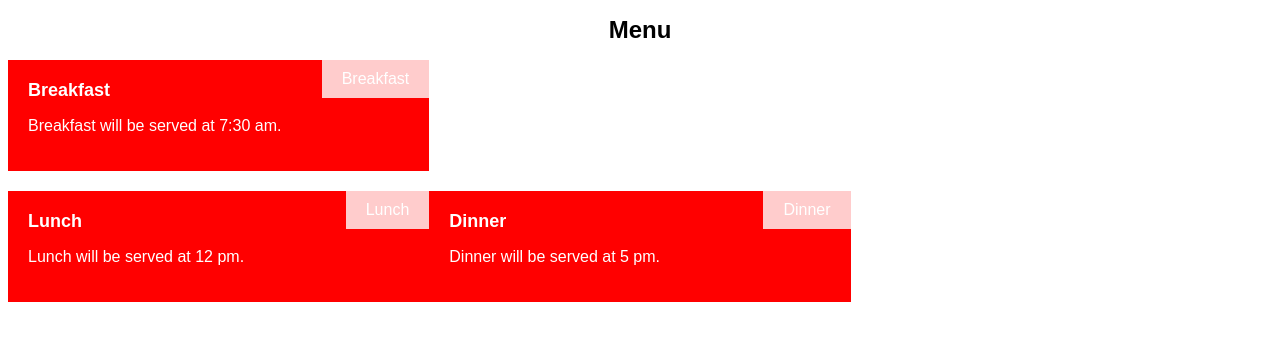
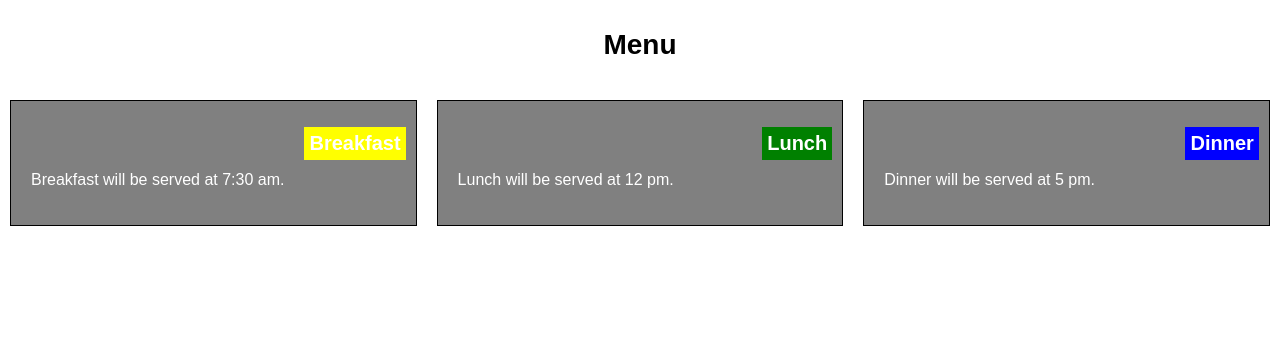
Before and after one commit to lyssajo/coursera-test, a plain HTML site: page module2_solution/index.html in a window 1280 px wide. Drawn offline with Linux system fonts and the light colour scheme; files that its build step writes are made by us from their sources.

Commit message:
Update style.css

```diff
--- a/module2_solution/css/style.css
+++ b/module2_solution/css/style.css
@@ -10,69 +10,75 @@ section {
   margin-bottom: 20px;
   color: #fff;
 }
+body {
+  font-family: Arial, sans-serif;
+  margin: 0;
+  padding: 0;
+}
 
 h1 {
   text-align: center;
+  font-size: 1.75em;
+  padding: 10px;
+}
+
+section {
+  position: relative;
+  padding: 20px;
+  margin: 10px;
+  border: 1px solid black;
+  background-color: grey;
 }
 
 h2 {
-  margin-top: 0;
+  position: absolute;
+  top: 10px;
+  right: 10px;
+  padding: 5px;
+  font-size: 1.25em;
 }
 
-/* Desktop view (992px and above) */
+section:nth-child(2) h2 {
+  background-color: yellow;
+}
+
+section:nth-child(3) h2 {
+  background-color: green;
+}
+
+section:nth-child(4) h2 {
+  background-color: blue;
+}
+
+p {
+  margin-top: 50px;
+  font-size: 1em;
+}
+
+/* Desktop view */
 @media (min-width: 992px) {
   section {
+    width: calc(33.33% - 20px);
     float: left;
-    width: 33.33%;
-    background-color: #ff0000;
+  }
+}
+
+/* Tablet view */
+@media (min-width: 768px) and (max-width: 991px) {
+  section {
+    width: calc(50% - 20px);
+    float: left;
   }
 
-  section:nth-child(3) {
+  section:last-child {
+    width: calc(100% - 20px);
     clear: both;
   }
 }
 
-/* Tablet view (768px to 991px) */
-@media (min-width: 768px) and (max-width: 991px) {
+/* Mobile view */
+@media (max-width: 767px) {
   section {
-    width: 50%;
-    background-color: #00ff00;
-  }
-
-  section:nth-child(3) {
-    width: 100%;
-    clear: both;
+    width: calc(100% - 20px);
   }
 }
-
-/* Mobile view (767px and below) */
-@media (max-width: 767px) {
-  section {
-    width: 100%;
-    background-color: #0000ff;
-  }
-}
-
-/* Position section title region at top right corner */
-section::before {
-  content: attr(data-title);
-  position: absolute;
-  top: 0;
-  right: 0;
-  padding: 10px 20px;
-  background-color: rgba(255, 255, 255, 0.8);
-}
-
-/* Adjust font size for heading and section title */
-h1 {
-  font-size: 24px;
-}
-
-h2 {
-  font-size: 18px;
-}
-
-/* Optional: Set font-family */
-body {
-  font-family: Arial, sans-serif;
-}
```
